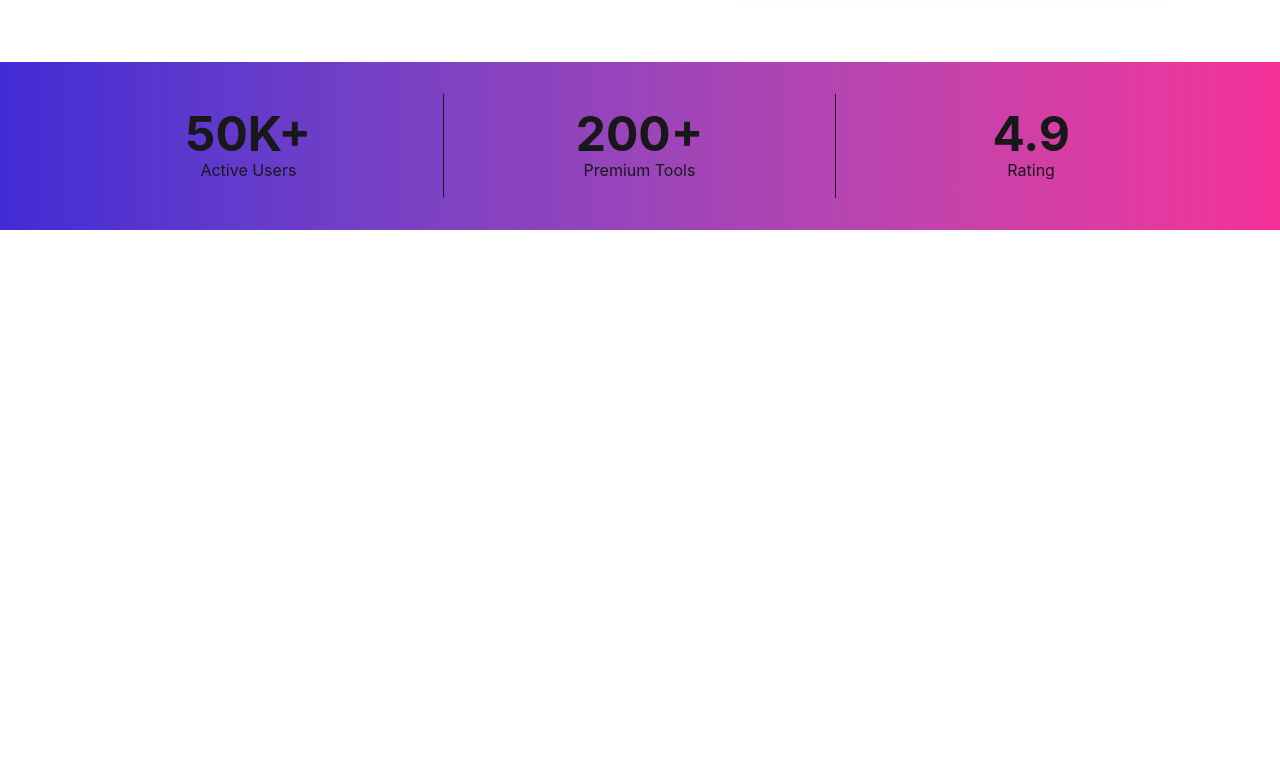
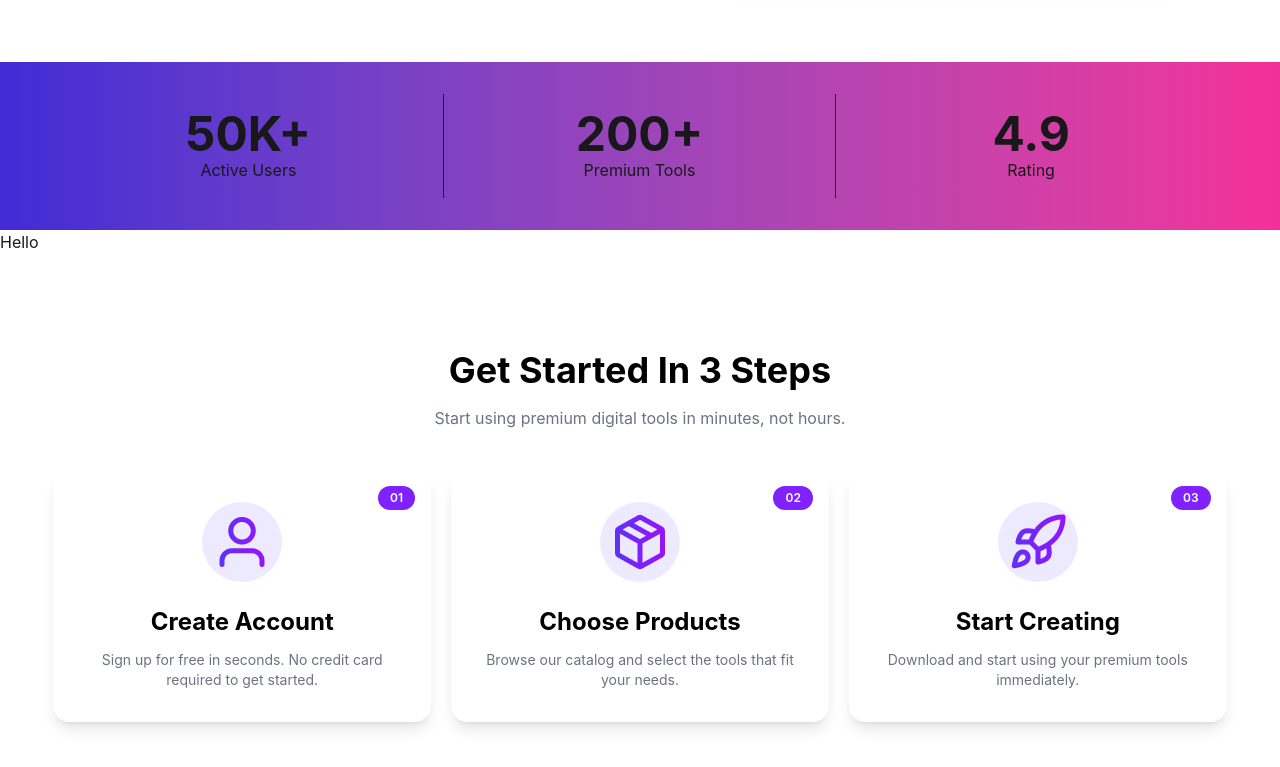
Before and after one commit to Md-Rakib-Hasan-Rabbi/digitools-platform, a React (Vite) app: page / in a window 1280 px wide. Shown: the part 575-1342 px from the top of the page. Before the commit the page ends 805 px from the top, so only its background shows below. Built offline with nearby package versions, Linux system fonts and the light colour scheme.

Commit message:
Completed Get Started section

```diff
--- a/src/App.jsx
+++ b/src/App.jsx
@@ -1,7 +1,9 @@
 import './App.css'
 import Apps from './components/navbar/apps-section/apps'
+import Started from './components/navbar/get-started-section/Started'
 import Hero from './components/navbar/hero-section/Hero'
 import Navbar from './components/navbar/Navbar'
+import Tools from './components/navbar/premium-digital-tools/Tools'
 
 function App() {
 
@@ -11,6 +13,8 @@ function App() {
       <Navbar />
       <Hero />
       <Apps />
+      <Tools />
+      <Started />
     </>
   )
 }
--- /dev/null
+++ b/src/components/navbar/get-started-section/Started.jsx
@@ -0,0 +1,68 @@
+import React from 'react';
+import user from '../../../assets/user.png';
+import product from '../../../assets/package.png';
+import rocket from '../../../assets/rocket.png';
+
+const Started = () => {
+    return (
+        <section className="bg-white py-16 lg:py-24">
+            <div className="mx-auto w-11/12">
+                <div className="mx-auto text-center">
+                    <h2 className="text-3xl font-bold text-black sm:text-4xl">Get Started In 3 Steps</h2>
+                    <p className="mt-4 text-[#6B7280]">
+                        Start using premium digital tools in minutes, not hours.
+                    </p>
+                </div>
+
+                <div className="mt-10 grid gap-5 md:grid-cols-2 lg:grid-cols-3">
+                    <article className="relative rounded-2xl shadow-lg bg-white p-8 text-center">
+                        <span className="absolute right-4 top-4 rounded-full bg-violet-600 px-3 py-1 text-xs font-semibold text-white">
+                            01
+                        </span>
+
+                        <div className="mx-auto mb-6 flex h-20 w-20 items-center justify-center rounded-full bg-violet-100">
+                            <img src={user} alt="" />
+                        </div>
+
+                        <h3 className="text-2xl font-bold text-black">Create Account</h3>
+                        <p className="mt-3 text-sm text-[#6B7280]">
+                            Sign up for free in seconds. No credit card required to get started.
+                        </p>
+                    </article>
+
+                    <article className="relative rounded-2xl shadow-lg bg-white p-8 text-center">
+                        <span className="absolute right-4 top-4 rounded-full bg-violet-600 px-3 py-1 text-xs font-semibold text-white">
+                            02
+                        </span>
+
+                        <div className="mx-auto mb-6 flex h-20 w-20 items-center justify-center rounded-full bg-violet-100">
+                            <img src={product} alt="" />
+                        </div>
+
+                        <h3 className="text-2xl font-bold text-black">Choose Products</h3>
+                        <p className="mt-3 text-sm text-[#6B7280]">
+                            Browse our catalog and select the tools that fit your needs.
+                        </p>
+                    </article>
+
+                    <article className="relative rounded-2xl shadow-lg bg-white p-8 text-center">
+                        <span className="absolute right-4 top-4 rounded-full bg-violet-600 px-3 py-1 text-xs font-semibold text-white">
+                            03
+                        </span>
+
+                        <div className="mx-auto mb-6 flex h-20 w-20 items-center justify-center rounded-full bg-violet-100">
+                            <img src={rocket} alt="" />
+                        </div>
+
+                        <h3 className="text-2xl font-bold text-black">Start Creating</h3>
+                        <p className="mt-3 text-sm text-[#6B7280]">
+                            Download and start using your premium tools immediately.
+                        </p>
+                    </article>
+                </div>
+            </div>
+        </section>
+    );
+};
+
+export default Started;
--- /dev/null
+++ b/src/components/navbar/premium-digital-tools/Tools.jsx
@@ -0,0 +1,11 @@
+import React from 'react';
+
+const Tools = () => {
+    return (
+        <div>
+            <h1>Hello</h1>
+        </div>
+    );
+};
+
+export default Tools;
```
